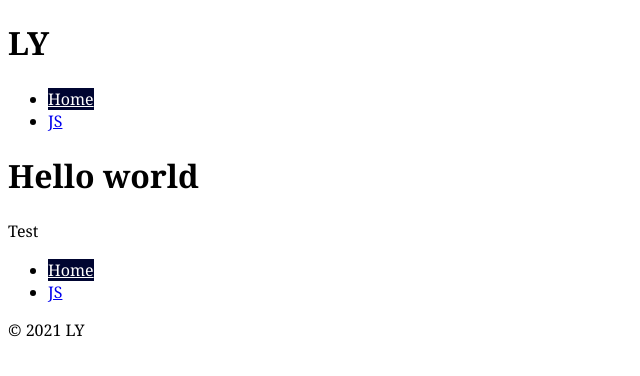
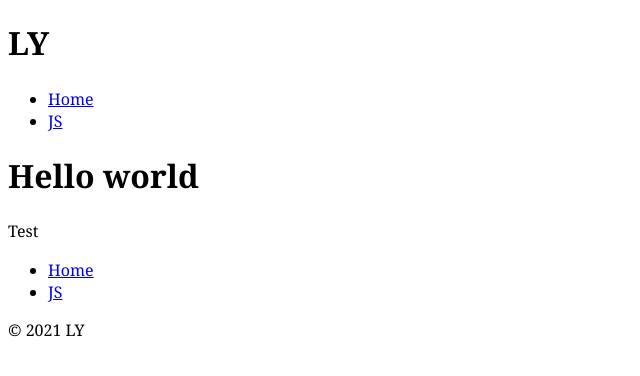
Before and after one commit to Jenuaz/Jenuaz.github.io, a Jekyll site: the page built from index.html, in a window 1280 px wide. Shown: the top 376 px of the page, without its empty margins (0-640 px from the left). Built offline with Jekyll 4.4.1, drawn with Linux system fonts in a browser that asks for light colours.

Commit message:
Update nav.html

```diff
--- a/_includes/nav.html
+++ b/_includes/nav.html
@@ -1,6 +1,6 @@
 <nav>
       <ul>
-          <li><a class="current" href="{{site.baseurl}}/index.html">Home</a></li>
+          <li><a class="{% if page.url == '/index.html' %}current{% endif %}" href="{{site.baseurl}}/index.html">Home</a></li>
           <li><a class="{% if page.url == '/javascript.html' %}current{% endif %}" href="{{site.baseurl}}/javascript.html">JS</a></li>
       </ul>
 </nav>
```
